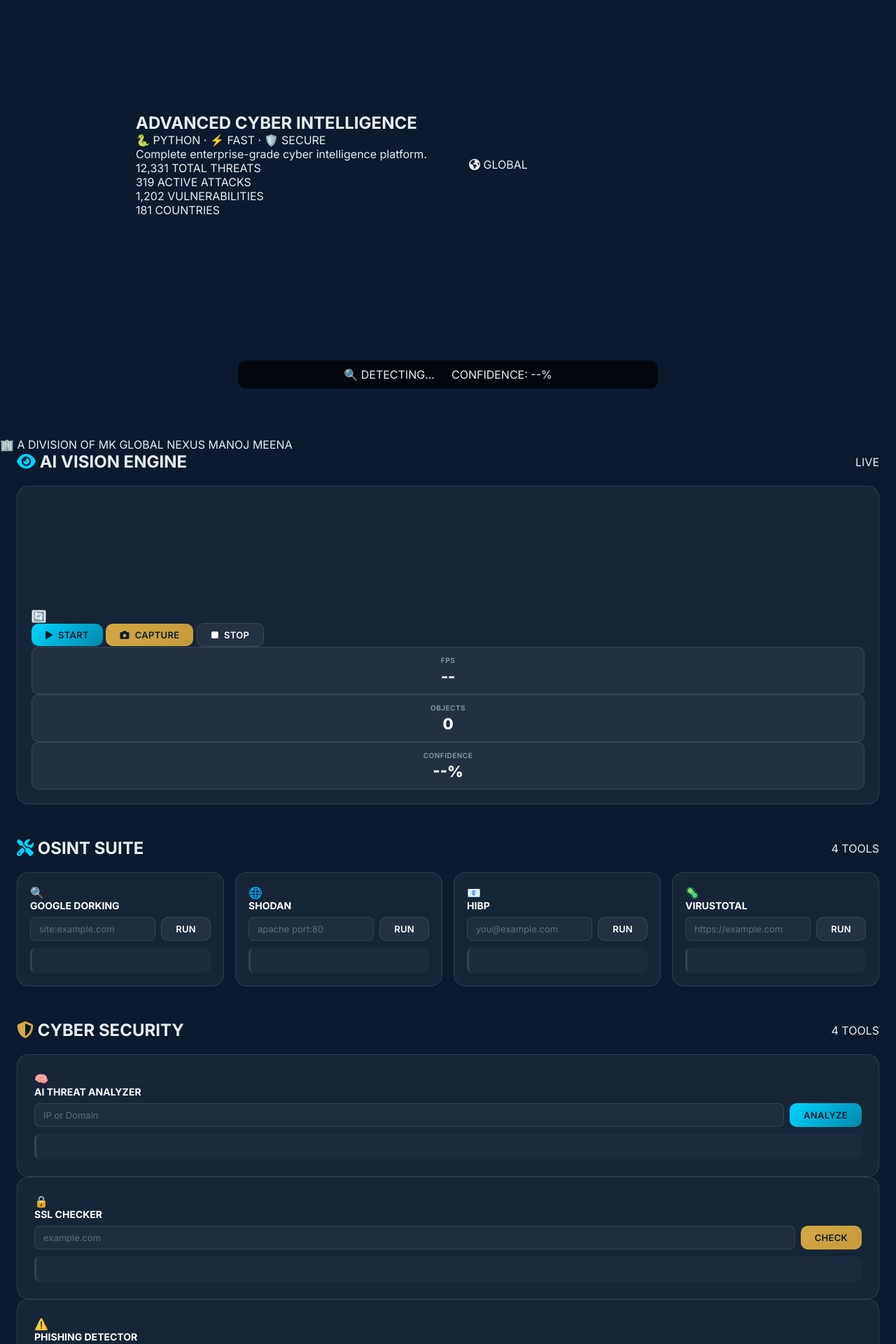
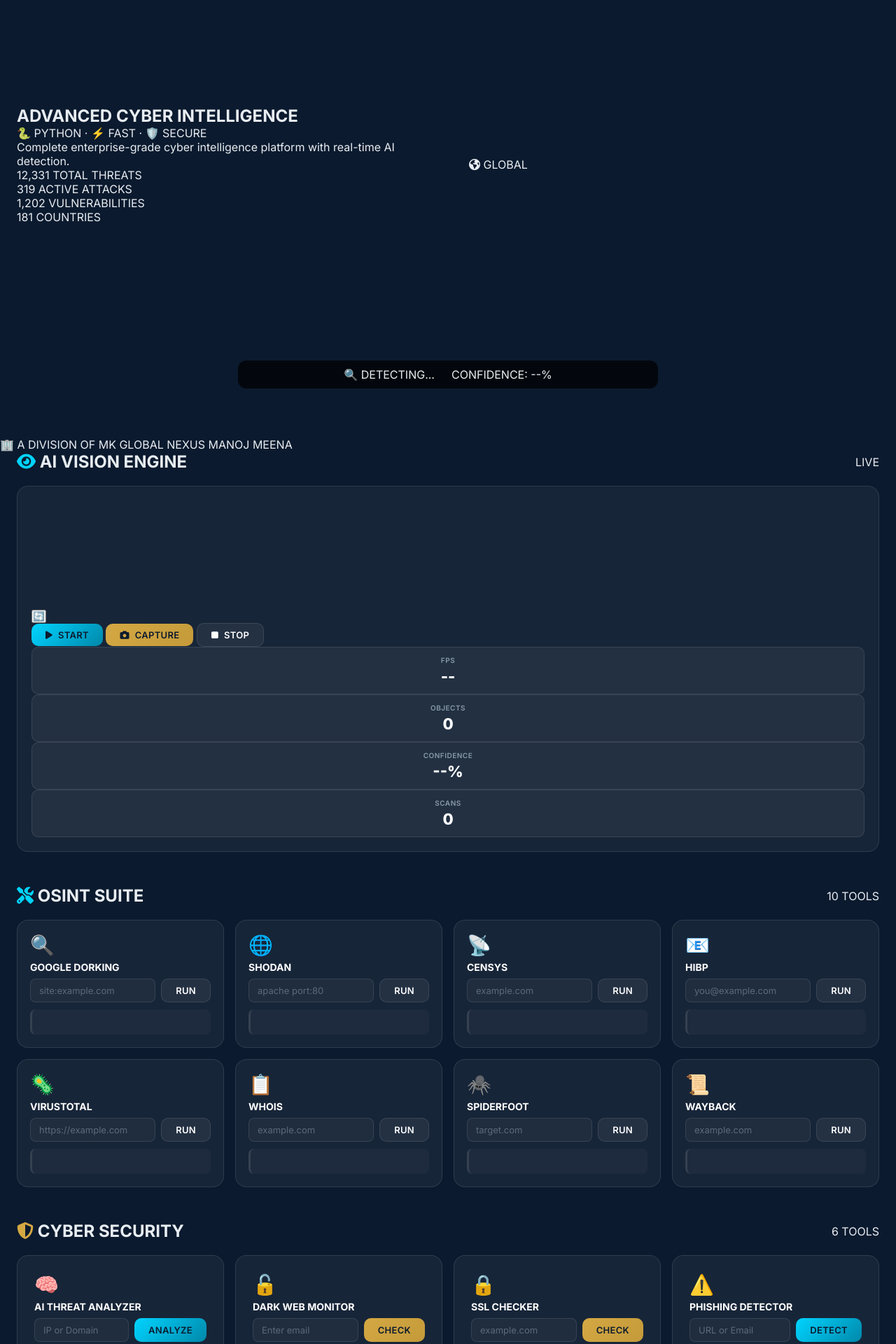
Before and after one commit to mklover07/MKCYBERHUB, a Flask app: page / in a window 1280 px wide. Shown: the part 175-2095 px from the top of the page at 70% size. Run offline with Flask 3, Linux system fonts and the light colour scheme; a map, chart or similar area stays blank.

Commit message:
Update index.html

```diff
--- a/templates/index.html
+++ b/templates/index.html
@@ -6,11 +6,12 @@
     <title>MK CYBER HUB</title>
     <link rel="stylesheet" href="{{ url_for('static', filename='css/style.css') }}">
     <link rel="stylesheet" href="https://cdnjs.cloudflare.com/ajax/libs/font-awesome/6.5.0/css/all.min.css">
-    <link href="https://fonts.googleapis.com/css2?family=Inter:wght@400;600;700;800;900&display=swap" rel="stylesheet">
+    <link href="https://fonts.googleapis.com/css2?family=Inter:wght@400;500;600;700;800;900&display=swap" rel="stylesheet">
     <link rel="stylesheet" href="https://unpkg.com/leaflet@1.9.4/dist/leaflet.css">
 </head>
 <body>
 
+    <!-- ===== HEADER ===== -->
     <header class="header">
         <div class="header-container">
             <div class="logo">
@@ -28,16 +29,17 @@
         </div>
     </header>
 
+    <!-- ===== MAIN ===== -->
     <main class="main">
 
-        <!-- HERO -->
+        <!-- ===== HERO ===== -->
         <section class="hero">
             <div class="hero-container">
                 <div class="hero-text">
                     <h1>ADVANCED <span class="highlight">CYBER INTELLIGENCE</span></h1>
                     <p class="tagline">🐍 PYTHON · ⚡ FAST · 🛡️ SECURE</p>
-                    <p class="desc">Complete enterprise-grade cyber intelligence platform.</p>
-                    <div class="stats">
+                    <p class="desc">Complete enterprise-grade cyber intelligence platform with real-time AI detection.</p>
+                    <div class="stats" id="statsContainer">
                         <div class="stat">
                             <span class="number" id="totalThreats">12,847</span>
                             <span class="label">TOTAL THREATS</span>
@@ -65,7 +67,7 @@
             </div>
         </section>
 
-        <!-- BANNER -->
+        <!-- ===== BANNER ===== -->
         <section class="banner">
             <span>🏢</span>
             <span>A DIVISION OF</span>
@@ -73,7 +75,7 @@
             <span class="founder">MANOJ MEENA</span>
         </section>
 
-        <!-- AI VISION - LIGHTWEIGHT -->
+        <!-- ===== AI VISION ===== -->
         <section class="section">
             <div class="section-header">
                 <h2><i class="fas fa-eye" style="color:#00D4FF;"></i> AI VISION ENGINE</h2>
@@ -103,19 +105,40 @@
                     <div class="dash-item"><span class="dash-label">FPS</span><span class="dash-value" id="fps">--</span></div>
                     <div class="dash-item"><span class="dash-label">OBJECTS</span><span class="dash-value" id="objCount">0</span></div>
                     <div class="dash-item"><span class="dash-label">CONFIDENCE</span><span class="dash-value" id="confidence">--%</span></div>
+                    <div class="dash-item"><span class="dash-label">SCANS</span><span class="dash-value" id="dashScans">0</span></div>
+                </div>
+                <div class="scan-results" id="scanResults" style="display:none;">
+                    <div class="scan-header">
+                        <span>📸 SCAN RESULT</span>
+                        <span id="scanStatus">COMPLETE</span>
+                    </div>
+                    <div class="scan-grid">
+                        <img id="scanResultImage" src="" alt="Scan">
+                        <div class="scan-details">
+                            <div class="scan-detail"><strong>OBJECT:</strong> <span id="scanObjectName">-</span></div>
+                            <div class="scan-detail"><strong>CONFIDENCE:</strong> <span id="scanConfidence">--%</span></div>
+                            <div class="scan-detail"><strong>CATEGORY:</strong> <span id="scanCategory">-</span></div>
+                            <div class="scan-detail"><strong>DESCRIPTION:</strong> <span id="scanDescription">-</span></div>
+                            <div class="scan-actions">
+                                <button onclick="liveGoogleSearch()" class="btn outline small"><i class="fab fa-google"></i> GOOGLE</button>
+                                <button onclick="liveYouTubeSearch()" class="btn outline small"><i class="fab fa-youtube"></i> YOUTUBE</button>
+                                <button onclick="liveWikipediaPage()" class="btn outline small"><i class="fab fa-wikipedia-w"></i> WIKI</button>
+                            </div>
+                        </div>
+                    </div>
                 </div>
             </div>
         </section>
 
-        <!-- OSINT -->
+        <!-- ===== OSINT ===== -->
         <section class="section">
             <div class="section-header">
                 <h2><i class="fas fa-tools" style="color:#00D4FF;"></i> OSINT SUITE</h2>
-                <span class="badge">4 TOOLS</span>
+                <span class="badge">10 TOOLS</span>
             </div>
             <div class="osint-grid">
                 <div class="card osint-card">
-                    <div class="icon">🔍</div>
+                    <div class="osint-icon">🔍</div>
                     <h3>GOOGLE DORKING</h3>
                     <div class="input-group">
                         <input type="text" id="dorkInput" placeholder="site:example.com">
@@ -124,7 +147,7 @@
                     <div id="dorkResult" class="result"></div>
                 </div>
                 <div class="card osint-card">
-                    <div class="icon">🌐</div>
+                    <div class="osint-icon">🌐</div>
                     <h3>SHODAN</h3>
                     <div class="input-group">
                         <input type="text" id="shodanInput" placeholder="apache port:80">
@@ -133,7 +156,16 @@
                     <div id="shodanResult" class="result"></div>
                 </div>
                 <div class="card osint-card">
-                    <div class="icon">📧</div>
+                    <div class="osint-icon">📡</div>
+                    <h3>CENSYS</h3>
+                    <div class="input-group">
+                        <input type="text" id="censysInput" placeholder="example.com">
+                        <button onclick="runOSINT('censys')" class="btn outline">RUN</button>
+                    </div>
+                    <div id="censysResult" class="result"></div>
+                </div>
+                <div class="card osint-card">
+                    <div class="osint-icon">📧</div>
                     <h3>HIBP</h3>
                     <div class="input-group">
                         <input type="email" id="hibpInput" placeholder="you@example.com">
@@ -142,7 +174,7 @@
                     <div id="hibpResult" class="result"></div>
                 </div>
                 <div class="card osint-card">
-                    <div class="icon">🦠</div>
+                    <div class="osint-icon">🦠</div>
                     <h3>VIRUSTOTAL</h3>
                     <div class="input-group">
                         <input type="text" id="vtInput" placeholder="https://example.com">
@@ -150,18 +182,45 @@
                     </div>
                     <div id="vtResult" class="result"></div>
                 </div>
+                <div class="card osint-card">
+                    <div class="osint-icon">📋</div>
+                    <h3>WHOIS</h3>
+                    <div class="input-group">
+                        <input type="text" id="whoisInput" placeholder="example.com">
+                        <button onclick="runOSINT('whois')" class="btn outline">RUN</button>
+                    </div>
+                    <div id="whoisResult" class="result"></div>
+                </div>
+                <div class="card osint-card">
+                    <div class="osint-icon">🕷️</div>
+                    <h3>SPIDERFOOT</h3>
+                    <div class="input-group">
+                        <input type="text" id="spiderInput" placeholder="target.com">
+                        <button onclick="runOSINT('spider')" class="btn outline">RUN</button>
+                    </div>
+                    <div id="spiderResult" class="result"></div>
+                </div>
+                <div class="card osint-card">
+                    <div class="osint-icon">📜</div>
+                    <h3>WAYBACK</h3>
+                    <div class="input-group">
+                        <input type="text" id="waybackInput" placeholder="example.com">
+                        <button onclick="runOSINT('wayback')" class="btn outline">RUN</button>
+                    </div>
+                    <div id="waybackResult" class="result"></div>
+                </div>
             </div>
         </section>
 
-        <!-- SECURITY -->
+        <!-- ===== SECURITY ===== -->
         <section class="section">
             <div class="section-header">
                 <h2><i class="fas fa-shield-alt" style="color:#D4A843;"></i> CYBER SECURITY</h2>
-                <span class="badge">4 TOOLS</span>
+                <span class="badge">6 TOOLS</span>
             </div>
-            <div class="grid-2">
+            <div class="security-grid">
                 <div class="card">
-                    <div class="icon">🧠</div>
+                    <div class="card-icon">🧠</div>
                     <h3>AI THREAT ANALYZER</h3>
                     <div class="input-group">
                         <input type="text" id="threatInput" placeholder="IP or Domain">
@@ -170,7 +229,16 @@
                     <div id="threatResult" class="result"></div>
                 </div>
                 <div class="card">
-                    <div class="icon">🔒</div>
+                    <div class="card-icon">🔓</div>
+                    <h3>DARK WEB MONITOR</h3>
+                    <div class="input-group">
+                        <input type="email" id="darkWebInput" placeholder="Enter email">
+                        <button onclick="runSecurity('darkweb')" class="btn secondary">CHECK</button>
+                    </div>
+                    <div id="darkWebResult" class="result"></div>
+                </div>
+                <div class="card">
+                    <div class="card-icon">🔒</div>
                     <h3>SSL CHECKER</h3>
                     <div class="input-group">
                         <input type="text" id="sslInput" placeholder="example.com">
@@ -179,7 +247,7 @@
                     <div id="sslResult" class="result"></div>
                 </div>
                 <div class="card">
-                    <div class="icon">⚠️</div>
+                    <div class="card-icon">⚠️</div>
                     <h3>PHISHING DETECTOR</h3>
                     <div class="input-group">
                         <input type="text" id="phishInput" placeholder="URL or Email">
@@ -188,7 +256,7 @@
                     <div id="phishResult" class="result"></div>
                 </div>
                 <div class="card">
-                    <div class="icon">🌐</div>
+                    <div class="card-icon">🌐</div>
                     <h3>IP REPUTATION</h3>
                     <div class="input-group">
                         <input type="text" id="ipInput" placeholder="Enter IP">
@@ -196,17 +264,26 @@
                     </div>
                     <div id="ipResult" class="result"></div>
                 </div>
+                <div class="card">
+                    <div class="card-icon">🛡️</div>
+                    <h3>VULNERABILITY SCANNER</h3>
+                    <div class="input-group">
+                        <input type="text" id="vulnInput" placeholder="https://example.com">
+                        <button onclick="runSecurity('vuln')" class="btn primary">SCAN</button>
+                    </div>
+                    <div id="vulnResult" class="result"></div>
+                </div>
             </div>
         </section>
 
-        <!-- THREAT MAP - LIGHTWEIGHT -->
+        <!-- ===== THREAT MAP ===== -->
         <section class="section">
             <div class="section-header">
                 <h2><i class="fas fa-globe-americas" style="color:#00D4FF;"></i> LIVE THREAT MAP</h2>
                 <span class="badge">REAL-TIME</span>
             </div>
-            <div class="card threat-map">
-                <div id="threatMap" style="height:350px;border-radius:10px;"></div>
+            <div class="card map-card">
+                <div id="threatMap" style="height:380px;border-radius:10px;"></div>
                 <div class="map-stats">
                     <div class="map-stat"><span>🇺🇸 US</span><span id="usThreats">2,847</span></div>
                     <div class="map-stat"><span>🇮🇳 IN</span><span id="inThreats">654</span></div>
@@ -221,15 +298,31 @@
             </div>
         </section>
 
-        <!-- NEWS -->
-        <section class="news-ticker">
-            <div class="ticker">
-                <span class="label"><i class="fas fa-bolt"></i> CYBER NEWS</span>
-                <span class="scroll" id="newsTicker">🚨 Loading news...</span>
+        <!-- ===== ANALYTICS ===== -->
+        <section class="section">
+            <div class="section-header">
+                <h2><i class="fas fa-chart-line" style="color:#00D4FF;"></i> ANALYTICS</h2>
+                <span class="badge">VISUAL</span>
+            </div>
+            <div class="analytics-grid">
+                <div class="card chart-card"><canvas id="threatChart"></canvas></div>
+                <div class="card chart-card"><canvas id="attackChart"></canvas></div>
+            </div>
+            <div class="export-actions">
+                <button onclick="exportData('csv')" class="btn primary"><i class="fas fa-file-csv"></i> CSV</button>
+                <button onclick="exportData('json')" class="btn outline"><i class="fas fa-file-code"></i> JSON</button>
             </div>
         </section>
 
-        <!-- FOUNDER -->
+        <!-- ===== NEWS ===== -->
+        <section class="news-ticker">
+            <div class="ticker">
+                <span class="ticker-label"><i class="fas fa-bolt"></i> CYBER NEWS</span>
+                <span class="ticker-scroll" id="newsTicker">🚨 Loading news...</span>
+            </div>
+        </section>
+
+        <!-- ===== FOUNDER ===== -->
         <section class="section">
             <div class="card founder-card">
                 <div class="founder-avatar">
@@ -237,14 +330,17 @@
                 </div>
                 <div class="founder-info">
                     <h2>MANOJ MEENA</h2>
-                    <p class="title">FOUNDER, OWNER &amp; CEO — MK GLOBAL NEXUS</p>
-                    <div class="tags">
+                    <p class="founder-title">FOUNDER, OWNER &amp; CEO — MK GLOBAL NEXUS</p>
+                    <div class="founder-tags">
                         <span>🛡️ CYBER CRIME ANALYST</span>
                         <span>📰 INVESTIGATIVE JOURNALIST</span>
                         <span>🔍 DIGITAL FRAUD INVESTIGATOR</span>
                     </div>
-                    <p class="bio"><strong>MANOJ MEENA</strong> is the <strong>FOUNDER, OWNER &amp; CEO</strong> of <strong>MK GLOBAL NEXUS</strong>.</p>
-                    <div class="social">
+                    <p class="founder-bio">
+                        <strong>MANOJ MEENA</strong> is the <strong>FOUNDER, OWNER &amp; CEO</strong> of
+                        <strong>MK GLOBAL NEXUS</strong>, a professional cyber intelligence organization.
+                    </p>
+                    <div class="founder-social">
                         <a href="#"><i class="fab fa-twitter"></i></a>
                         <a href="#"><i class="fab fa-github"></i></a>
                         <a href="#"><i class="fab fa-linkedin"></i></a>
@@ -256,12 +352,13 @@
 
     </main>
 
+    <!-- ===== FOOTER ===== -->
     <footer class="footer">
         <div class="footer-container">
             <div class="footer-structure">
-                <span class="parent">🏢 MK GLOBAL NEXUS</span>
+                <span class="footer-parent">🏢 MK GLOBAL NEXUS</span>
                 <span>→</span>
-                <span class="division">⚡ MK CYBER HUB</span>
+                <span class="footer-division">⚡ MK CYBER HUB</span>
             </div>
             <p class="footer-brand">ADVANCED CYBER INTELLIGENCE DIVISION</p>
             <p class="footer-founder">FOUNDER &amp; CEO: MANOJ MEENA</p>
@@ -273,11 +370,11 @@
                 <a href="#"><i class="fas fa-envelope"></i></a>
             </div>
             <div class="footer-copy">© MK GLOBAL NEXUS. ALL RIGHTS RESERVED.</div>
-            <div class="footer-version">VERSION v8.1 — OPTIMIZED</div>
+            <div class="footer-version">VERSION v8.1 — STABLE</div>
         </div>
     </footer>
 
-    <!-- JavaScript - Optimized -->
+    <!-- JavaScript -->
     <script src="https://cdn.jsdelivr.net/npm/chart.js"></script>
     <script src="https://cdn.jsdelivr.net/npm/@tensorflow/tfjs@latest"></script>
     <script src="https://cdn.jsdelivr.net/npm/@tensorflow-models/coco-ssd@latest"></script>
```
